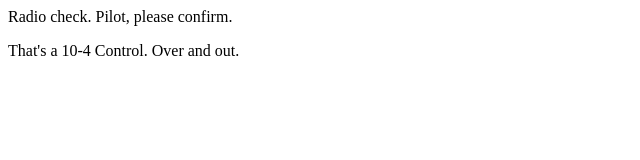
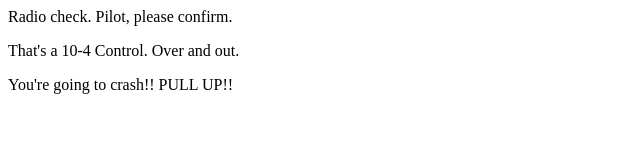
Before and after one commit to DanFilla/communication-log, a plain HTML site: page index.html in a window 1280 px wide. Shown: the whole page, without its empty margins (0-640 px from the left). Drawn offline with Linux system fonts and the light colour scheme.

Commit message:
Response to pilot

```diff
--- a/index.html
+++ b/index.html
@@ -1,6 +1,7 @@
 <html>
   <body>
     <p>Radio check. Pilot, please confirm.</p>
-	<p>That's a 10-4 Control. Over and out.</p>
+  <p>That's a 10-4 Control. Over and out.</p>
+  <p>You're going to crash!! PULL UP!!</p>
   </body>
 </html>
```
